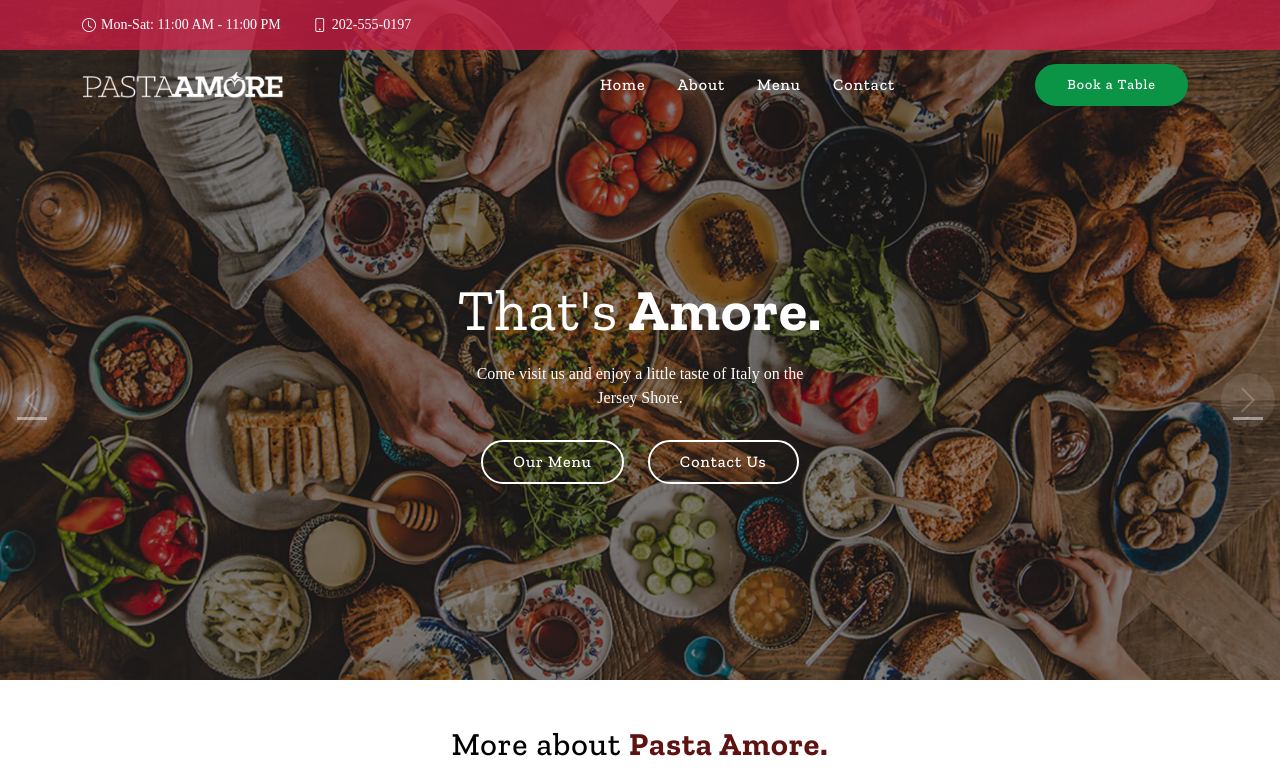
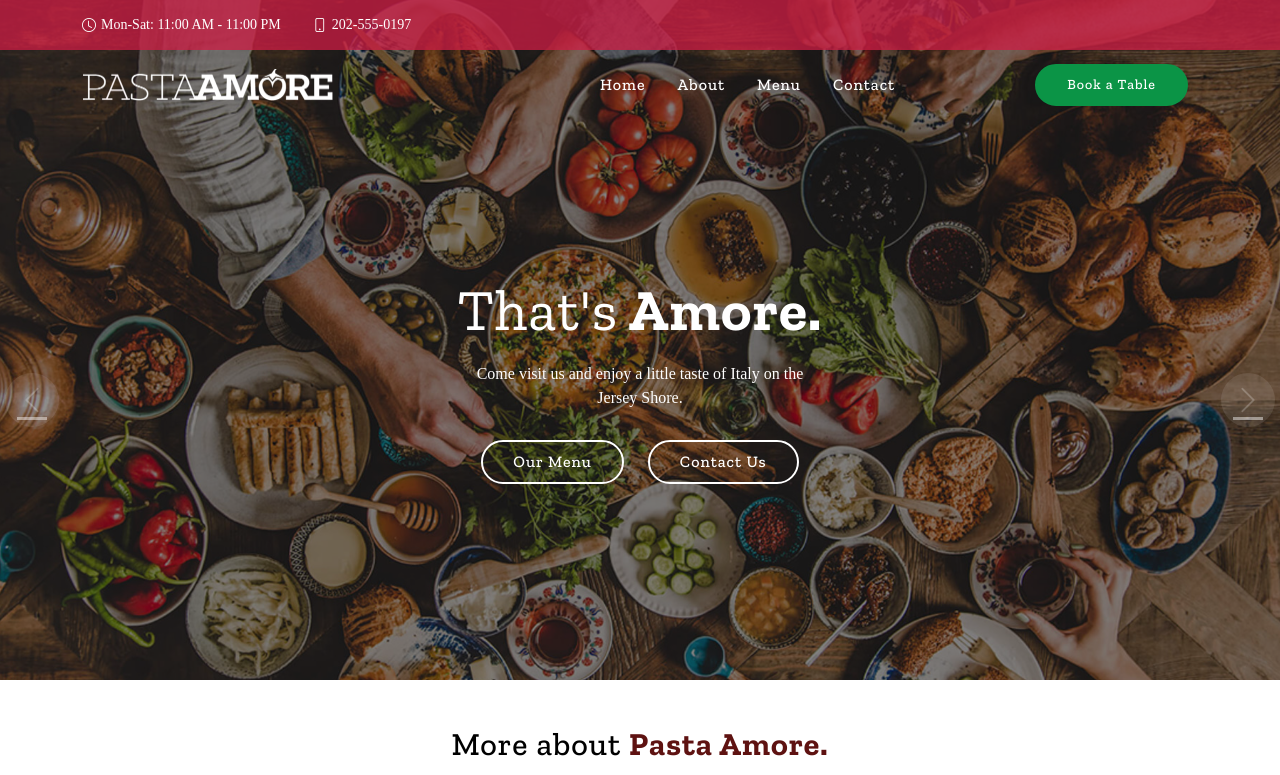
Before and after one commit to njfyn/pastaamore, a plain HTML site: page index.html in a window 1280 px wide. Shown: the top 775 px of the page. Drawn offline with nearby package versions, Linux system fonts and the light colour scheme; a web font is replaced by a local one.

Commit message:
Update index.html

```diff
--- a/index.html
+++ b/index.html
@@ -48,7 +48,7 @@
     <div class="container-fluid container-lg d-flex align-items-center">
 
       <div class="logo">
-        <a href="index.html"><img src="assets/img/logo.png" alt="Pasta Amore Logo" class="img-fluid d-xs-none" width="40%" height="auto"></a>
+        <a href="index.html"><img src="assets/img/logo.png" alt="Pasta Amore Logo" class="img-fluid d-xs-none" width="50%" height="auto"></a>
       </div>
 
       <nav id="navbar" class="navbar order-last justify-content-center order-lg-0">
```
